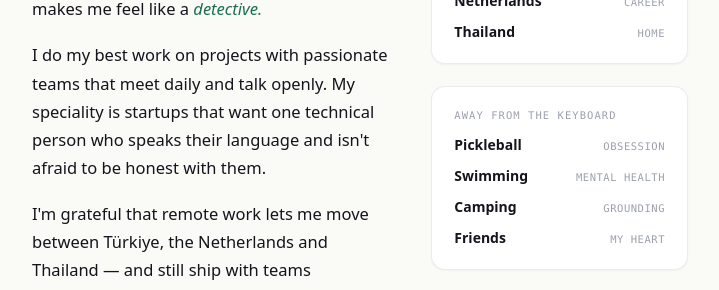
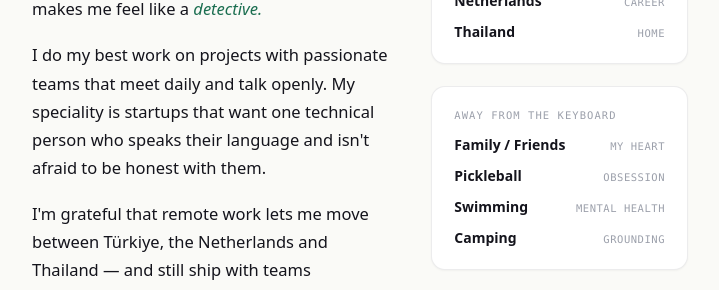
Before and after one commit to sylow/sylow.net, a Nuxt app: page / in a window 1280 px wide. Shown: the part 7920-8210 px from the top of the page, without its empty margins (280-999 px from the left). Built offline with nearby package versions, Linux system fonts and the light colour scheme.

Commit message:
content: add family to away from the keyboard

```diff
--- a/app/components/SiteAbout.vue
+++ b/app/components/SiteAbout.vue
@@ -1,9 +1,9 @@
 <script setup lang="ts">
 const fun: Array<{ name: string; note: string }> = [
+  { name: 'Family / Friends', note: 'My heart' },
   { name: 'Pickleball', note: 'Obsession' },
   { name: 'Swimming', note: 'Mental health' },
   { name: 'Camping', note: 'Grounding' },
-  { name: 'Friends', note: 'My heart' },
 ]
 </script>
 
```
